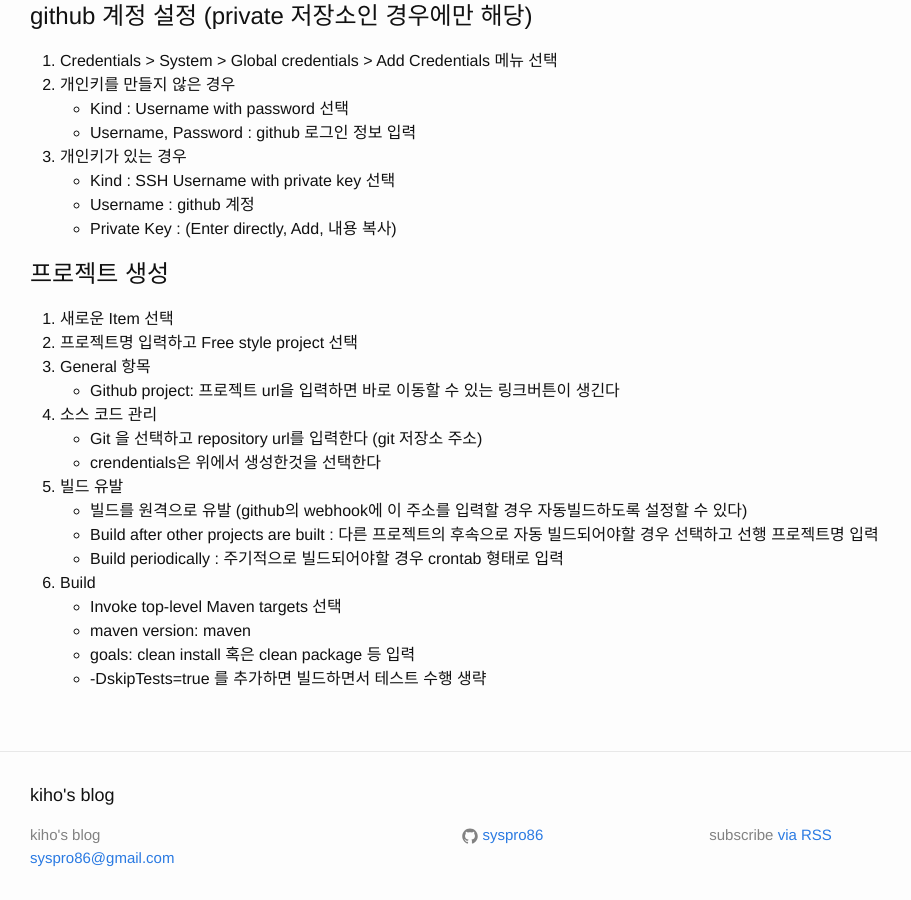
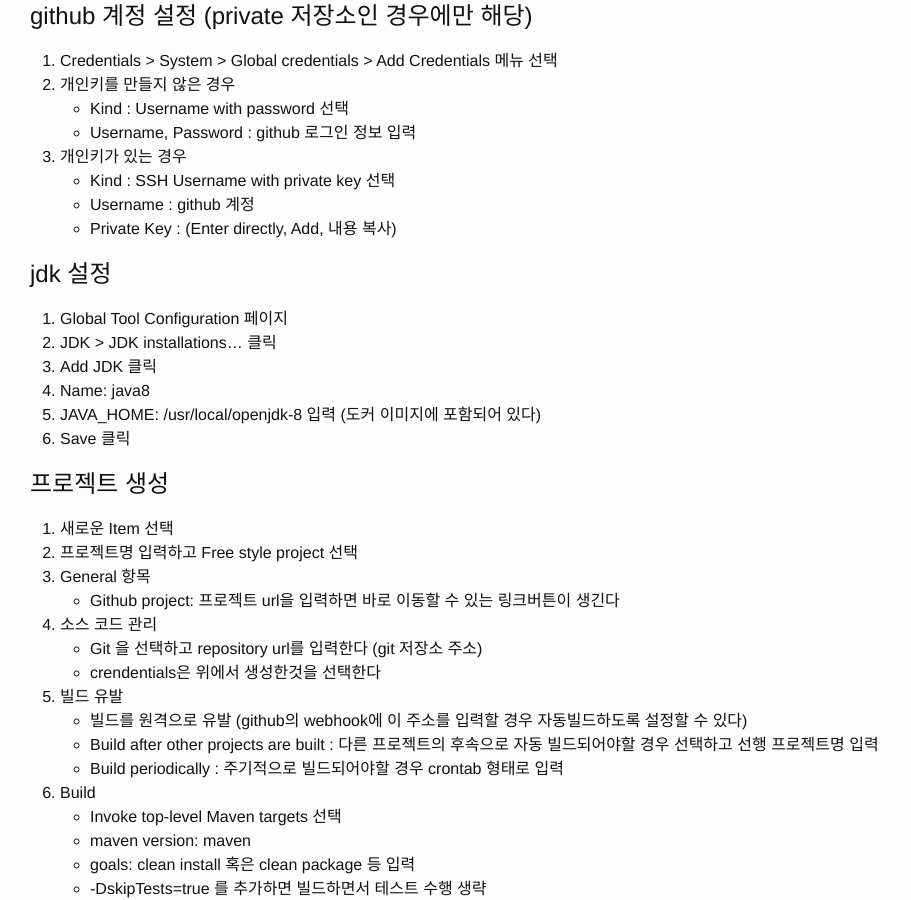
Before and after one commit to syspro86/syspro86.github.io, a Jekyll site: the page built from _posts/2019-05-14-docker-jenkins-maven.md, in a window 1280 px wide and 900 px high, scrolled down 802 px. Shown: the whole window, without its empty margins (0-911 px from the left). Built offline with Jekyll 4.4.1, drawn with Linux system fonts in a browser that asks for light colours; comment, search, counter and statistics services are not loaded.

Commit message:
JDK 설정 부분 추가

```diff
--- a/_posts/2019-05-14-docker-jenkins-maven.md
+++ b/_posts/2019-05-14-docker-jenkins-maven.md
@@ -48,6 +48,15 @@
 * Username : github 계정
 * Private Key : (Enter directly, Add, 내용 복사)
 
+# jdk 설정
+
+1. Global Tool Configuration 페이지
+2. JDK > JDK installations... 클릭
+3. Add JDK 클릭
+4. Name: java8
+5. JAVA_HOME: /usr/local/openjdk-8 입력 (도커 이미지에 포함되어 있다)
+6. Save 클릭
+
 # 프로젝트 생성
 
 1. 새로운 Item 선택
```
